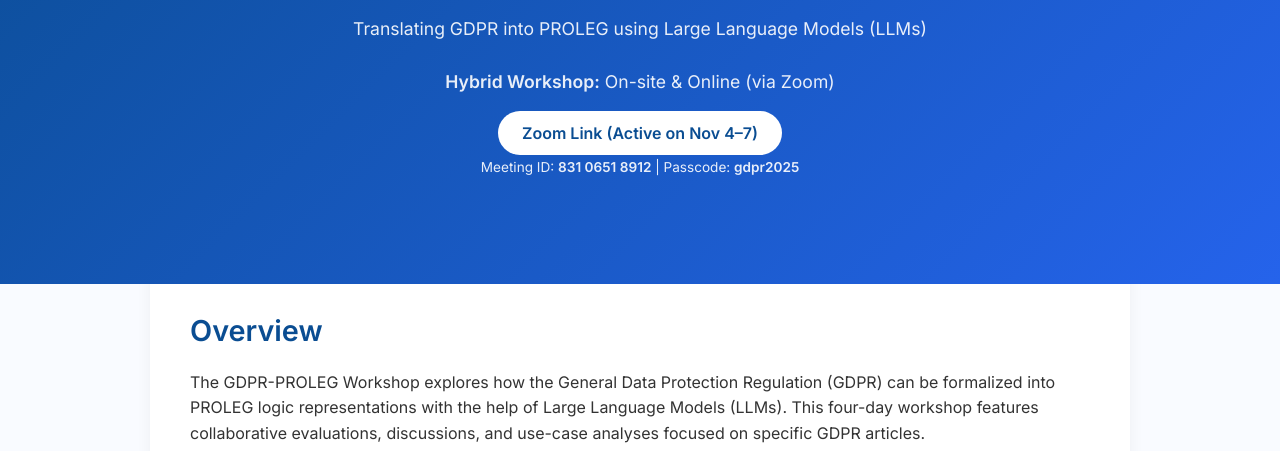
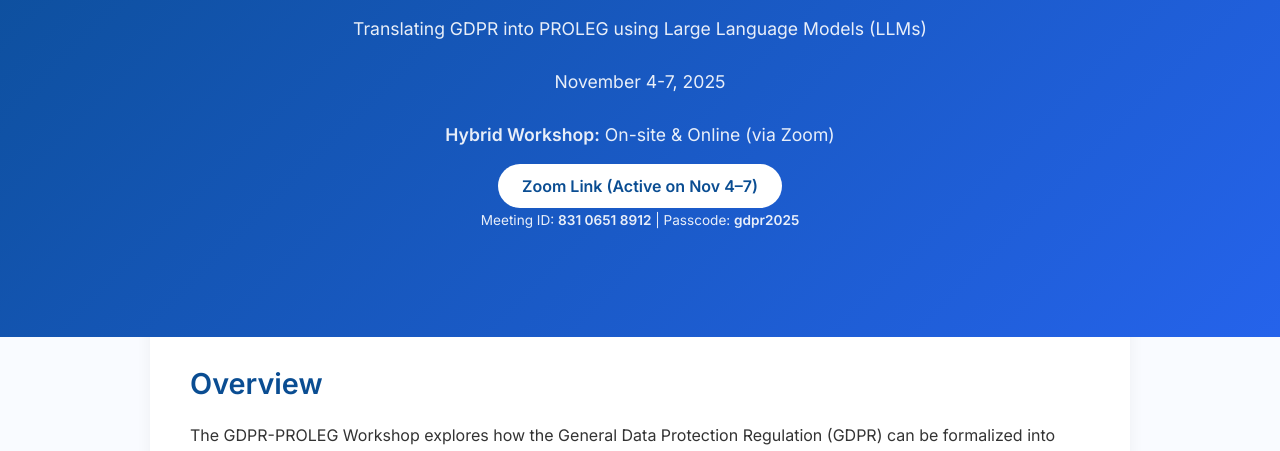
Before and after one commit to JurisInformaticsCenter/GDPR-PROLEG2025, a plain HTML site: page index.html in a window 1280 px wide. Shown: the part 286-737 px from the top of the page. Drawn offline with nearby package versions, Linux system fonts and the light colour scheme.

Commit message:
Update index.html

```diff
--- a/index.html
+++ b/index.html
@@ -15,6 +15,7 @@
       <img src="src/logo.png" alt="GDPR-PROLEG Workshop Logo" class="logo" />
       <h1>GDPR-PROLEG Workshop 2025</h1>
       <p>Translating GDPR into PROLEG using Large Language Models (LLMs)</p>
+      <p> November 4-7, 2025</p>
       <p class="subtext"><strong>Hybrid Workshop:</strong> On-site & Online (via Zoom)</p>
       <a href="https://us06web.zoom.us/j/83106518912?pwd=BbLPUKilaKXMHHcG9SxbUxSfiMtB7b.1"
          class="cta-button" target="_blank">
```
